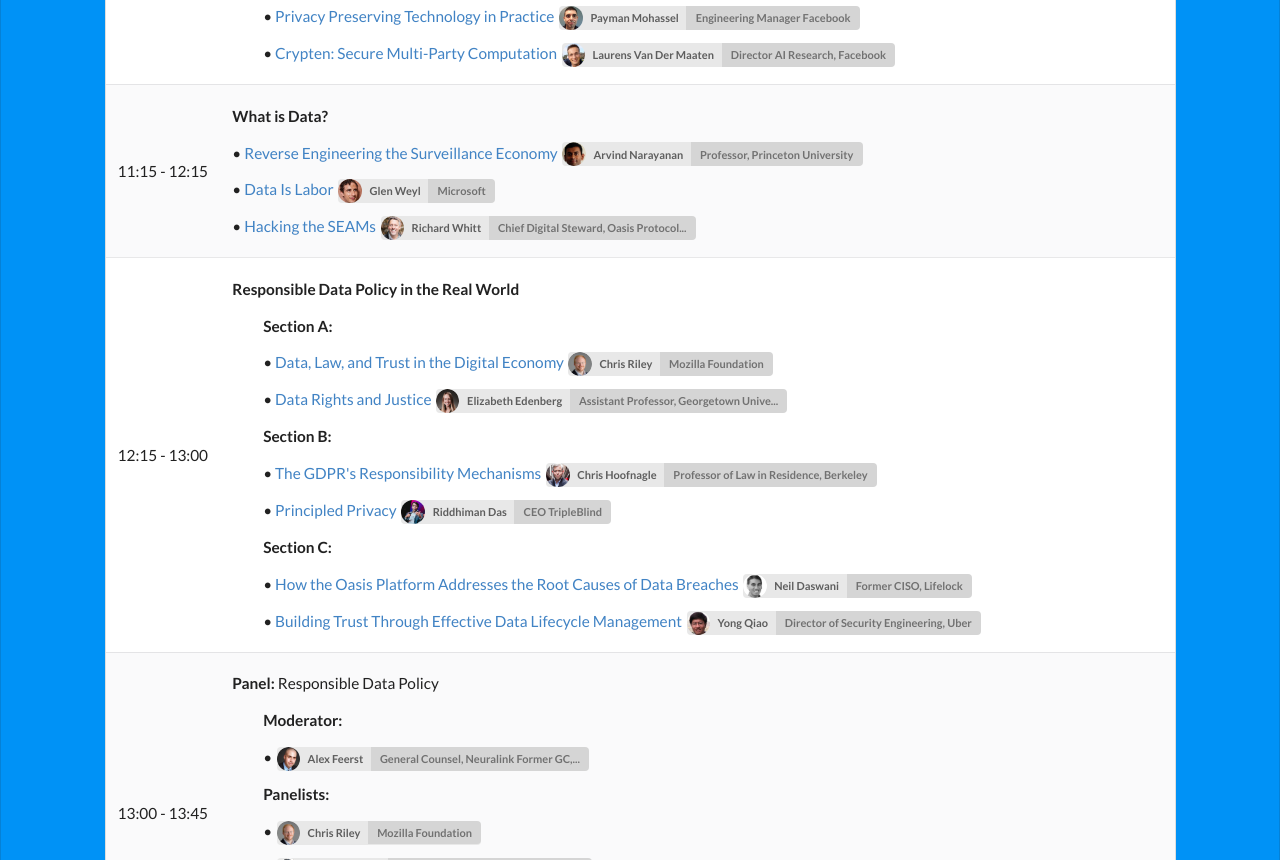
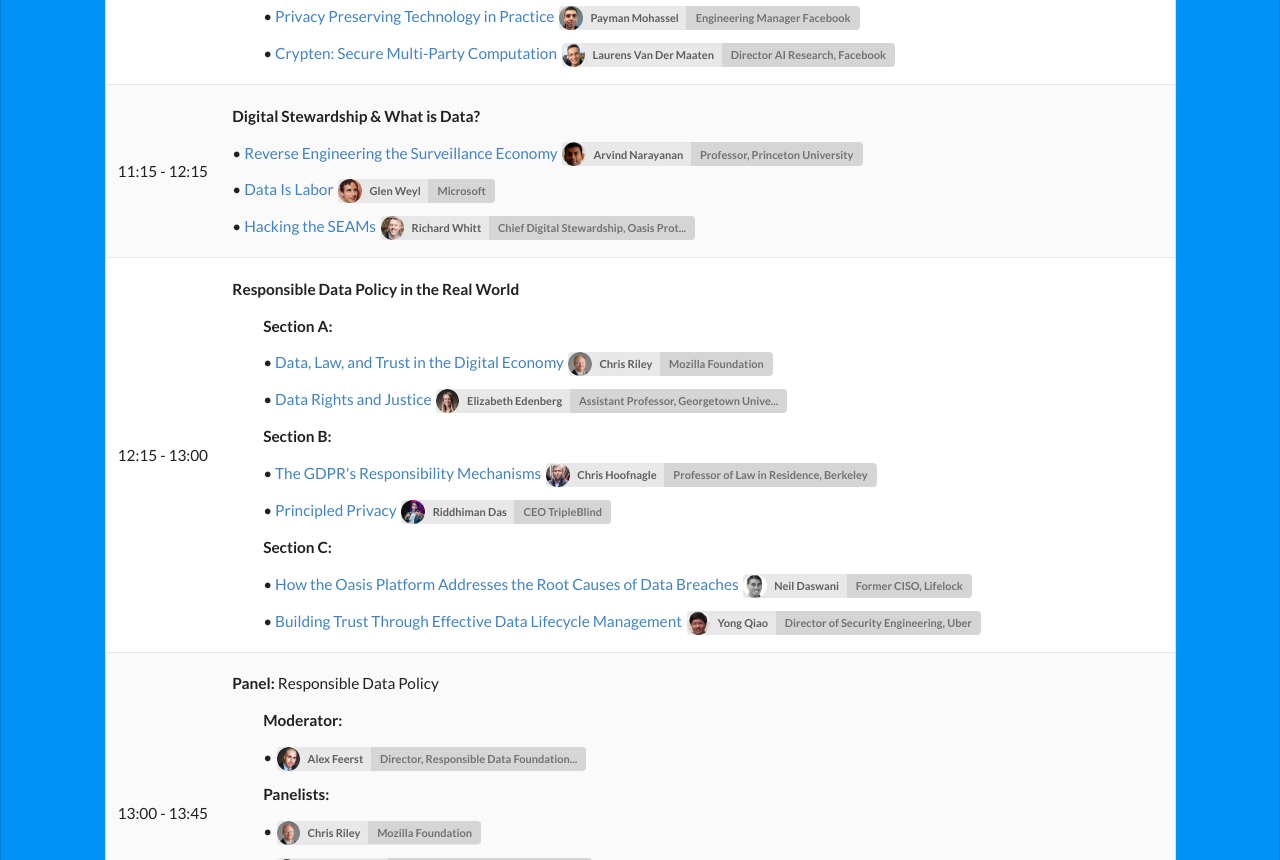
Before and after one commit to responsible-data-summit/responsible-data-summit.github.io, a Jekyll site: the page built from pages/agenda-0730.html, in a window 1280 px wide and 1400 px high, scrolled down 759 px. Shown: the part 153-1013 px from the top of the window. Built offline with Jekyll 4.4.1, drawn with Linux system fonts in a browser that asks for light colours; some of the changed text lies outside the part shown.

Commit message:
info update

```diff
--- a/_data/agenda0730.yml
+++ b/_data/agenda0730.yml
@@ -39,7 +39,7 @@
           content: "Crypten: Secure Multi-Party Computation"
 - time: 11:15 - 12:15
   sections:
-    - title: "What is Data?"
+    - title: "Digital Stewardship & What is Data?"
       speakers:
         - name: Arvind Narayanan
           content: Reverse Engineering the Surveillance Economy
@@ -98,7 +98,4 @@
         - name: Gerhard Eschelbeck
 - time: 14:45 - 15:00
   sections:
-    - title: Spotlight
-- time: 15:00 - 15:15
-  sections:
     - title: Conclusion
--- a/_data/speakers_tech.yml
+++ b/_data/speakers_tech.yml
@@ -87,12 +87,13 @@
   avatar: Ernesto.png
 - name: Alex Feerst
   title: |
-    General Counsel, Neuralink
+    Director, Responsible Data Foundation
+    General Counsel, Neuralink,
     Former GC, Medium
   avatar: Alex.png
 - name: Richard Whitt
   title: |
-    Chief Digital Steward,
+    Chief Digital Stewardship,
     Oasis Protocol Foundation
   avatar: Richard.png
 - name: Chris Hoofnagle
--- a/pages/agenda-0730.html
+++ b/pages/agenda-0730.html
@@ -7,7 +7,7 @@
 <section class="ui segment center aligned" style="background-color: rgba(0, 146, 246, 1);">
     <div class="ui container center aligned agenda">
         <h1> Responsible Data Technology and Policy in the Real World </h1>
-        <h1> Agenda (9:00 - 15:15 PST, July 30) </h1>
+        <h1> Agenda (9:00 - 15:00 PST, July 30) </h1>
     </div>
     <div class="ui container left aligned agenda">
         <table class="ui striped large table">
--- a/pages/pandemic.html
+++ b/pages/pandemic.html
@@ -14,9 +14,6 @@
         <h1 class="ui header" style="margin-bottom: 0em;">
             Responsible Data in the Time of Pandemic
         </h1>
-        <h3 class="ui header" style="margin-bottom: 0em;">
-            Talks available - starting from <b> July 14 </b>
-        </h3>
         <h3 class="ui header" style="margin-bottom: 0em;">
             Live session on - <b> July 28 </b>
         </h3>
--- a/pages/technology.html
+++ b/pages/technology.html
@@ -13,9 +13,6 @@
         <h1 class="ui header" style="margin-bottom: 0em;">
             Responsible Data Technology and Policy in the Real World
         </h1>
-        <h3 class="ui header" style="margin-bottom: 0em;">
-            Talks available - starting from <b> July 21 </b>
-        </h3>
         <h3 class="ui header" style="margin-bottom: 0em;">
             Live session on - <b> July 30 </b>
         </h3>
```
